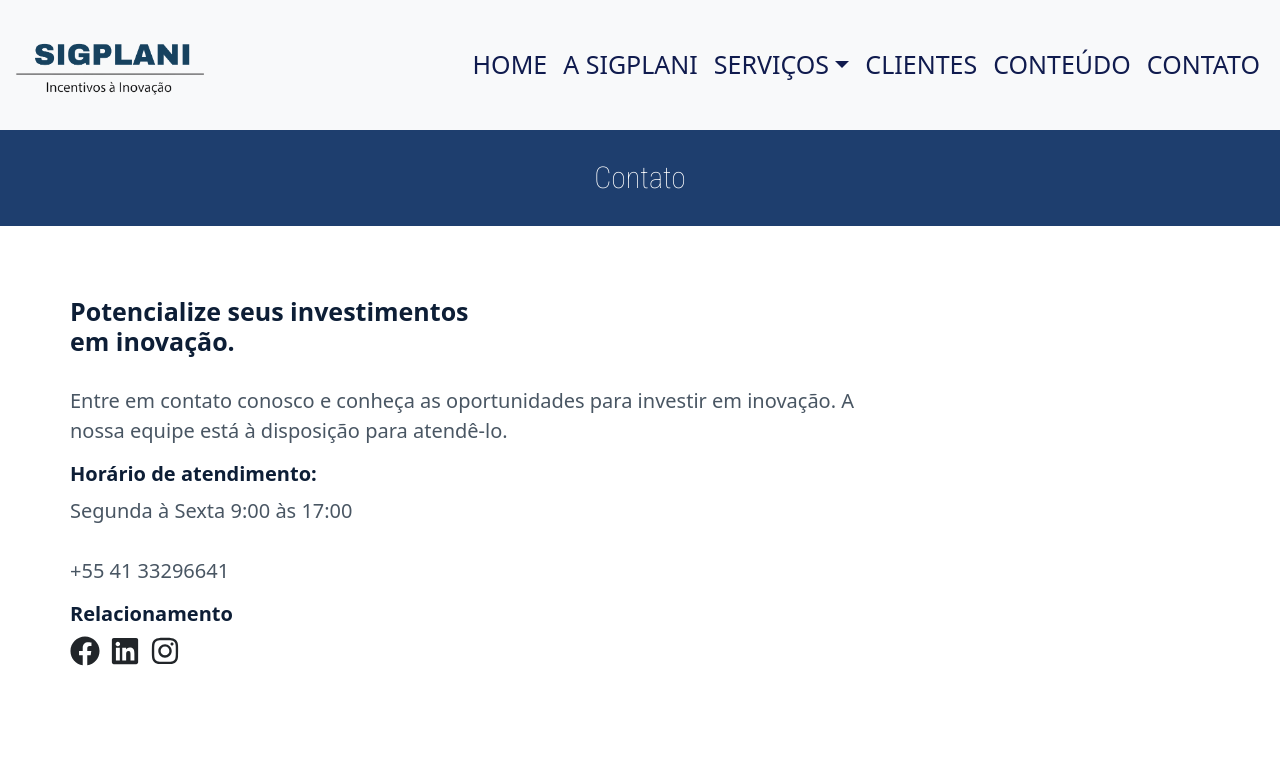
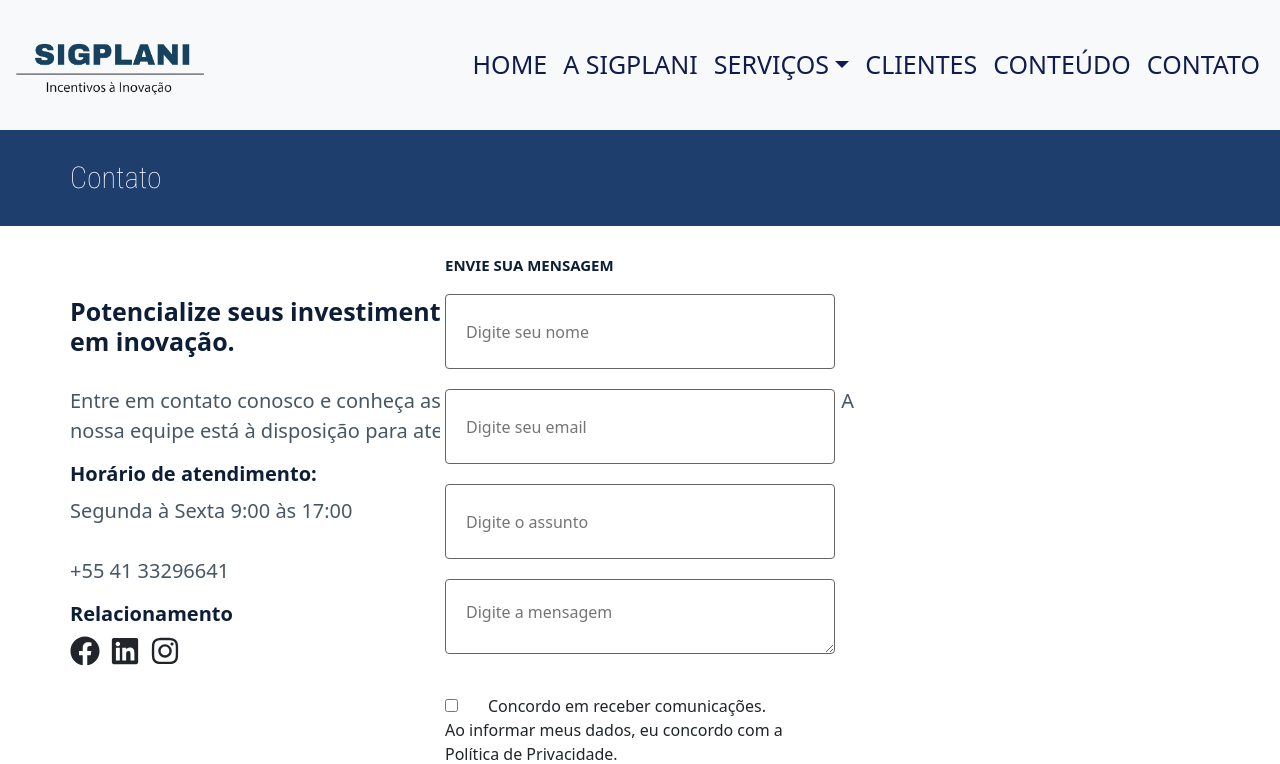
Before and after one commit to Marcos-Gabriell/Projeto-web-react, a React (Create React App) app: page /contato in a window 1280 px wide. Shown: the top 764 px of the page. Built offline with nearby package versions, Linux system fonts and the light colour scheme.

Commit message:
erro na pagina de conato

```diff
--- a/src/paginacontato.css
+++ b/src/paginacontato.css
@@ -1,16 +1,3 @@
-.tituloo-principal8 {
-  padding: 20px;
-  background-color: rgb(30, 62, 110);
-  display: flex;
-  justify-content: center; /* Centraliza horizontalmente */
-  align-items: center; /* Centraliza verticalmente */
-}
-
-.tituloo-principal8 h1 {
-  font-family: 'Roboto Condensed', sans-serif;
-  color: #fff;
-}
-
 .coontainer8 {
   display: flex;
   flex-wrap: wrap;
@@ -63,15 +50,15 @@
   margin-right: 10px;
 }
 
-.container-2 {
+.conntainer-2 {
   display: flex;
   justify-content: center;
   align-items: flex-start;
   height: 100vh;
-  padding-top: 20px;
+  margin-top: -485px;
 }
 
-.form-container-2 {
+.formm-container-2 {
   max-width: 400px;
   padding: 5px;
   background-color: #ffffff;
@@ -85,11 +72,11 @@ h3 {
   margin-bottom: 20px;
 }
 
-.form-group-2 {
+.formm-group-2 {
   margin-bottom: 10px;
 }
 
-.form-container-2 input[type="text"],
+.formm-container-2 input[type="text"],
 input[type="email"],
 textarea {
   width: 100%;
@@ -99,7 +86,7 @@ textarea {
   border-radius: 4px;
 }
 
-.form-container-2 button {
+.formm-container-2 button {
   padding: 10px 20px;
   font-size: 18px;
   background-color: transparent;
@@ -110,7 +97,7 @@ textarea {
   border: 1px solid #083972;
 }
 
-.form-container-2 button:hover {
+.formm-container-2 button:hover {
   background-color: #012657;
   color: aliceblue;
 }
@@ -125,7 +112,7 @@ input[type="checkbox"] {
     align-items: flex-start;
   }
 
-  .form-container-2 input[type="text"],
+  .formm-container-2 input[type="text"],
   input[type="email"],
   textarea {
     width: 70%;
@@ -135,7 +122,7 @@ input[type="checkbox"] {
     border-radius: 4px;
   }
 
-  .container-2 {
+  .conntainer-2 {
     margin-top: -50px;
     margin-right: 0;
     justify-content: flex-start;
--- a/src/paginacontato.js
+++ b/src/paginacontato.js
@@ -5,16 +5,16 @@ import End from './End';
 import Myrodape from './Myrodape';
 import { FaFacebook, FaLinkedin, FaInstagram } from 'react-icons/fa';
 
-function PaginaContato() {
+function paginacontato() {
   return (
     <div>
-      <div className='tituloo-principal8'>
+      <div className='tituloo-principal7'>
         <h1>Contato</h1>
       </div>
       <div className="coontainer8">
         <div className="teexxt-containerrt5">
           <h2>Potencialize seus investimentos<br />em inovação.</h2>
-          <p>Entre em contato conosco e conheça as oportunidades para investir em inovação. A<br />
+          <p >Entre em contato conosco e conheça as oportunidades para investir em inovação. A<br />
             nossa equipe está à disposição para atendê-lo.</p>
           <h3>Horário de atendimento:</h3>
           <p>Segunda à Sexta 9:00 às 17:00<br /><br />
@@ -28,20 +28,20 @@ function PaginaContato() {
           </div>
         </div>
       </div>
-      <div className="container-2">
-        <div className="form-container-2">
+      <div className="conntainer-2">
+        <div className="formm-container-2">
           <h3>ENVIE SUA MENSAGEM</h3>
           <form>
-            <div className="form-group-2">
+            <div className="formm-group-2">
               <input type="text" id="name" name="name" placeholder="Digite seu nome" />
             </div>
-            <div className="form-group-2">
+            <div className="formm-group-2">
               <input type="email" id="email" name="email" placeholder="Digite seu email" />
             </div>
-            <div className="form-group-2">
+            <div className="formm-group-2">
               <input type="text" id="subject" name="subject" placeholder="Digite o assunto" />
             </div>
-            <div className="form-group-2">
+            <div className="formm-group-2">
               <textarea id="message" name="message" placeholder="Digite a mensagem"></textarea>
             </div>
             <br />
@@ -56,6 +56,7 @@ function PaginaContato() {
           </form>
         </div>
       </div>
+
       <MyCadastro />
       <End />
       <Myrodape />
@@ -63,4 +64,4 @@ function PaginaContato() {
   );
 }
 
-export default PaginaContato;
+export default paginacontato;
```
